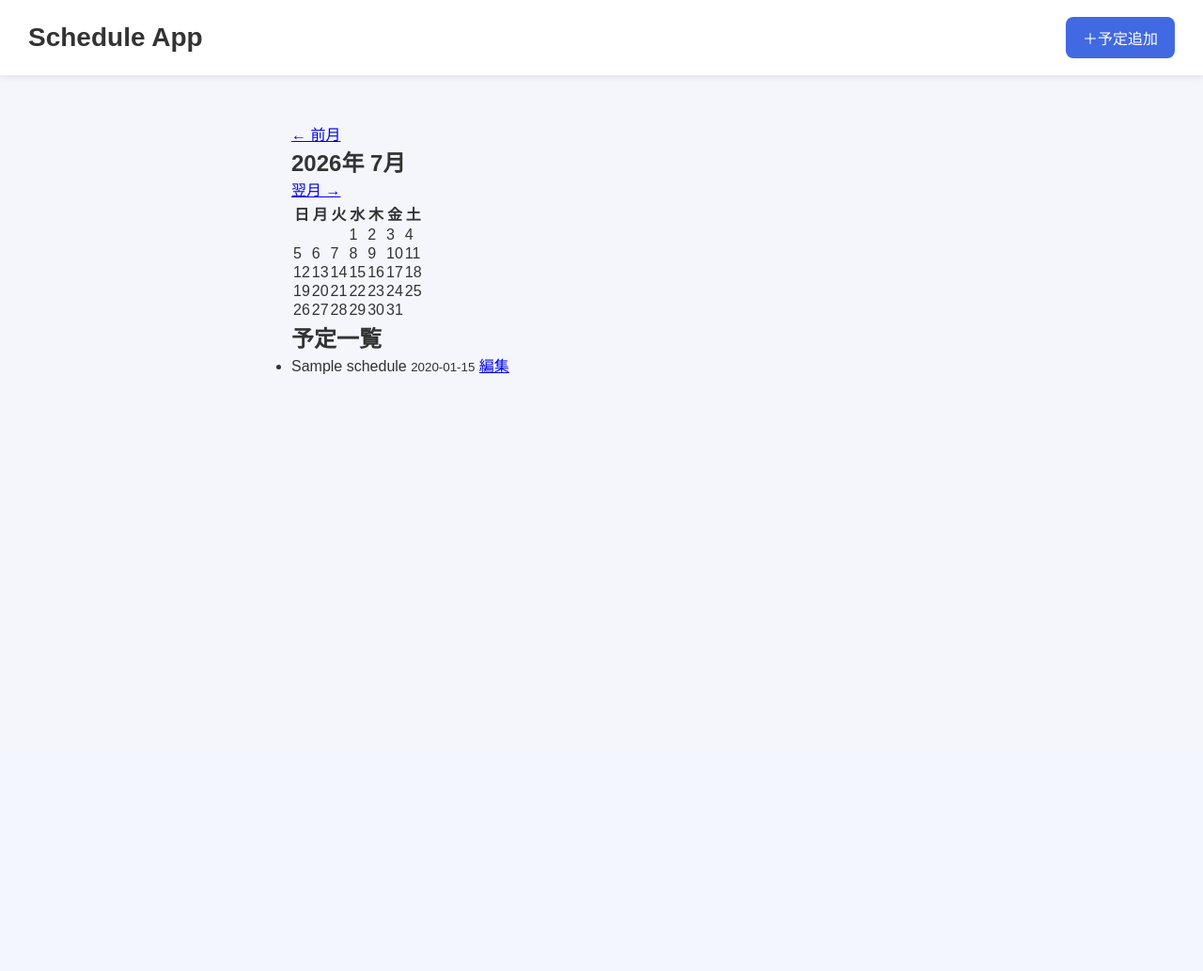
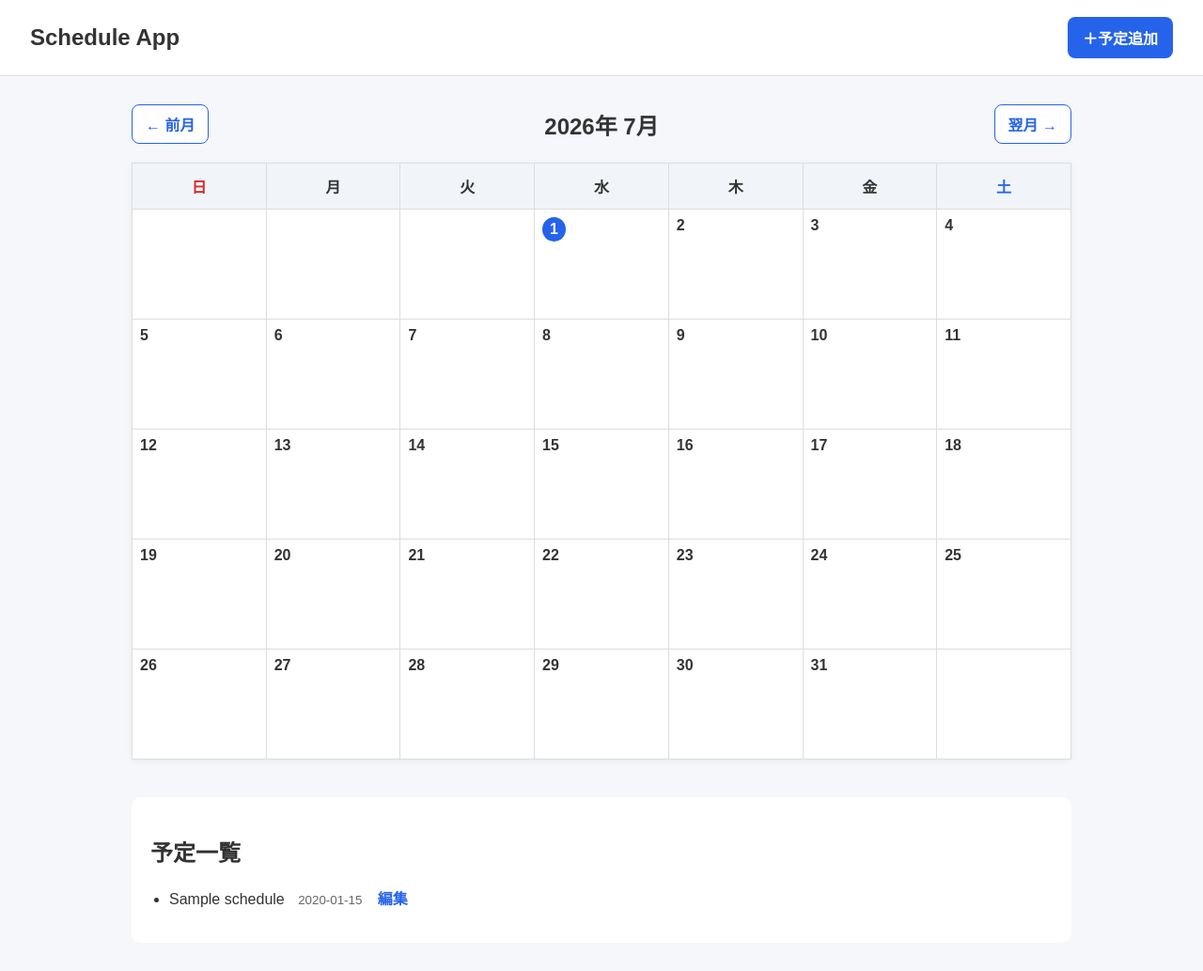
Before and after one commit to shoma-iito/schedule-app, a Flask app: page / in a window 1280 px wide. Shown: the whole page at 94% size. Before the commit the page ends 398 px from the top, so only its background shows below. Run offline with Flask 3, Linux system fonts and the light colour scheme; the visitor is signed in with stand-in values (Sample User, id 1); tables that the repository leaves empty hold one stand-in row (values such as "Sample post").

```diff
--- a/static/style.css
+++ b/static/style.css
@@ -1,172 +1,222 @@
-* {
+body {
     margin: 0;
-    padding: 0;
-    box-sizing: border-box;
-}
-
-body {
-    font-family: "Yu Gothic", "Hiragino Sans", sans-serif;
-    background: #f4f6fb;
+    background: #f5f7fb;
+    font-family: Arial, "Yu Gothic", sans-serif;
     color: #333;
 }
 
 header {
     background: white;
-    padding: 18px 30px;
+    padding: 18px 32px;
     display: flex;
     justify-content: space-between;
     align-items: center;
-    box-shadow: 0 2px 8px rgba(0,0,0,.08);
+    border-bottom: 1px solid #ddd;
 }
 
 header h1 {
-    font-size: 28px;
+    margin: 0;
+    font-size: 24px;
+}
+
+.add-button {
+    background: #2563eb;
+    color: white;
+    text-decoration: none;
+    padding: 10px 16px;
+    border-radius: 8px;
+    font-weight: bold;
 }
 
 main {
-    max-width: 700px;
+    width: 90%;
+    max-width: 1000px;
     margin: 30px auto;
+}
+
+.month-header {
+    display: flex;
+    justify-content: space-between;
+    align-items: center;
+    margin-bottom: 20px;
+}
+
+.month-header h2 {
+    margin: 0;
+}
+
+.month-button {
+    background: white;
+    color: #2563eb;
+    text-decoration: none;
+    padding: 8px 14px;
+    border: 1px solid #2563eb;
+    border-radius: 8px;
+    font-weight: bold;
+}
+
+.calendar {
+    width: 100%;
+    border-collapse: collapse;
+    background: white;
+    box-shadow: 0 2px 8px rgba(0,0,0,0.05);
+}
+
+.calendar th {
+    padding: 12px;
+    background: #f1f5f9;
+    border: 1px solid #ddd;
+}
+
+.calendar td {
+    width: 14.2%;
+    height: 100px;
+    vertical-align: top;
+    border: 1px solid #ddd;
+    padding: 8px;
+}
+
+.day {
+    font-weight: bold;
+    margin-bottom: 6px;
+}
+
+.today {
+    display: inline-block;
+    background: #2563eb;
+    color: white;
+    padding: 4px 8px;
+    border-radius: 50%;
+}
+
+.event {
+    display: block;
+    background: #dbeafe;
+    color: #1e40af;
+    padding: 4px 6px;
+    border-radius: 6px;
+    font-size: 12px;
+    margin-top: 4px;
+    text-decoration: none;
+}
+
+.event:hover {
+    background: #bfdbfe;
+}
+
+.sun {
+    color: #dc2626;
+}
+
+.sat {
+    color: #2563eb;
+}
+
+.list-area {
+    margin-top: 40px;
+    background: white;
     padding: 20px;
+    border-radius: 10px;
+}
+
+.list-area h2 {
+    text-align: left;
+}
+
+.list-area ul {
+    padding-left: 20px;
+}
+
+.list-area li {
+    margin-bottom: 10px;
+}
+
+.list-area small {
+    color: #666;
+    margin-left: 10px;
+}
+
+.edit-link {
+    margin-left: 12px;
+    color: #2563eb;
+    text-decoration: none;
+    font-weight: bold;
 }
 
 .form-box {
     background: white;
     padding: 30px;
-    border-radius: 14px;
-    box-shadow: 0 4px 15px rgba(0,0,0,.08);
+    border-radius: 10px;
+    max-width: 500px;
+    margin: 0 auto;
 }
 
-.form-title {
-    margin-top: 25px;
-    margin-bottom: 15px;
-    padding-bottom: 8px;
-    border-bottom: 1px solid #ddd;
-}
-
-label {
+.form-box label {
     display: block;
-    margin-top: 18px;
+    margin-top: 15px;
     margin-bottom: 6px;
     font-weight: bold;
 }
 
-input,
-select,
-textarea {
+.form-box input {
     width: 100%;
-    padding: 12px;
-    border: 1px solid #ccc;
-    border-radius: 8px;
-    font-size: 15px;
-}
-
-button {
-    width: 100%;
-    margin-top: 30px;
-    padding: 14px;
-    background: royalblue;
-    color: white;
-    border: none;
-    border-radius: 8px;
-    cursor: pointer;
+    padding: 10px;
     font-size: 16px;
-    transition: .2s;
-}
-
-button:hover {
-    background: #214fc6;
-}
-
-.add-button {
-    background: royalblue;
-    color: white;
-    padding: 10px 18px;
-    border-radius: 8px;
-    text-decoration: none;
-}
-
-.add-button:hover {
-    background: #214fc6;
+    box-sizing: border-box;
 }
 
 .checkbox-label {
-    display: flex;
+    display: flex !important;
     align-items: center;
-    gap: 10px;
-    margin-top: 18px;
+    gap: 8px;
 }
 
 .checkbox-label input {
     width: auto;
 }
 
+.form-title {
+    margin-top: 30px;
+    font-size: 20px;
+    border-bottom: 1px solid #ddd;
+    padding-bottom: 8px;
+}
+
+.form-box button {
+    margin-top: 24px;
+    width: 100%;
+    padding: 12px;
+    background: #2563eb;
+    color: white;
+    border: none;
+    border-radius: 8px;
+    font-size: 16px;
+    font-weight: bold;
+}
+
+.delete-form {
+    max-width: 500px;
+    margin: 20px auto;
+}
+
+.delete-button {
+    width: 100%;
+    padding: 12px;
+    background: #dc2626;
+    color: white;
+    border: none;
+    border-radius: 8px;
+    font-size: 16px;
+    font-weight: bold;
+}
+
 .help-text {
     color: #666;
-    font-size: 14px;
+    font-size: 13px;
     margin-top: 6px;
 }
 
 .error-text {
     color: #dc2626;
     font-weight: bold;
-    margin-bottom: 15px;
 }
-
-/* =========================
-   スマホ対応
-========================= */
-
-@media (max-width: 768px) {
-
-    header {
-        padding: 15px 24px;
-        display: flex;
-        justify-content: space-between;
-        align-items: center;
-    }
-
-    header h1 {
-        font-size: 24px;
-    }
-
-    .add-button {
-        padding: 8px 14px;
-        font-size: 14px;
-    }
-
-    /* 予定追加フォームだけスマホで大きくする */
-    .form-box {
-        width: 92vw;
-        max-width: none;
-        margin: 20px auto;
-        padding: 28px;
-        border-radius: 14px;
-    }
-
-    .form-box input,
-    .form-box select,
-    .form-box textarea,
-    .form-box button {
-        width: 100%;
-        font-size: 18px;
-        padding: 14px;
-    }
-
-    .form-box label {
-        font-size: 18px;
-        margin-top: 20px;
-    }
-
-    .form-title {
-        font-size: 26px;
-        margin-top: 30px;
-    }
-
-    .help-text {
-        font-size: 15px;
-    }
-
-    .checkbox-label {
-        font-size: 17px;
-    }
-}
```
